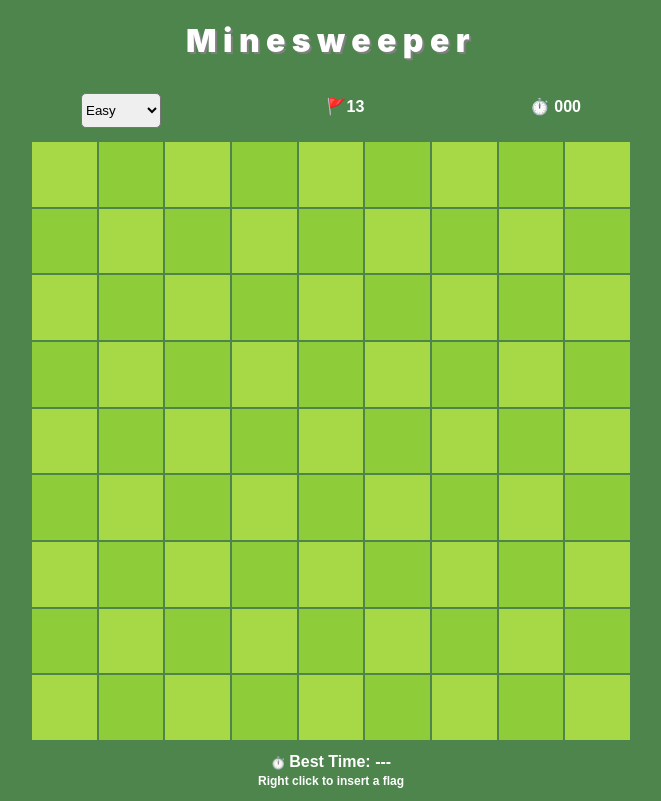
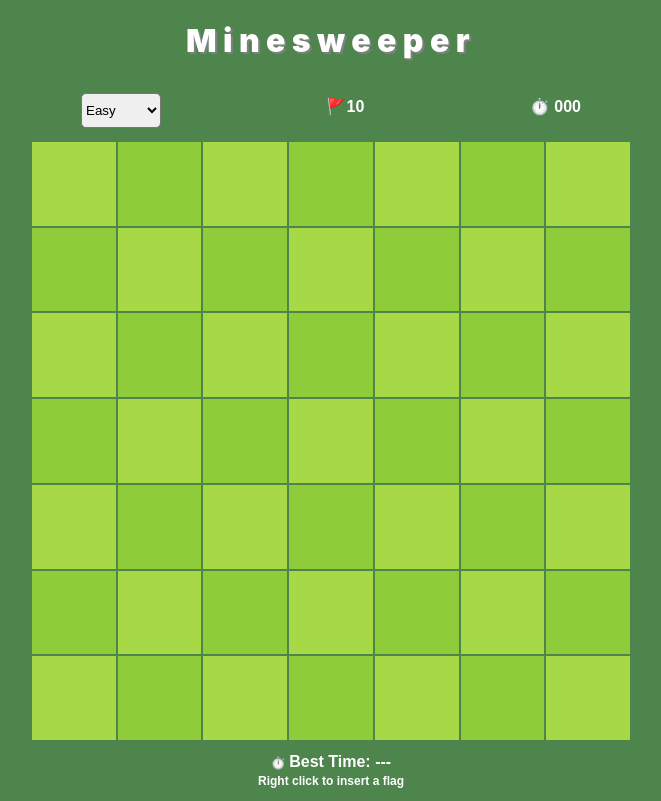
Before and after one commit to tangyvo/minesweeper-react, a React (Create React App) app: page / in a window 1280 px wide. Shown: the whole page, without its empty margins (309-970 px from the left). Built offline with nearby package versions, Linux system fonts and the light colour scheme.

Commit message:
fix play again btn

```diff
--- a/src/App.js
+++ b/src/App.js
@@ -17,7 +17,7 @@ import GameOver from "./Components/GameOver";
 import BestTime from "./Components/BestTime";
 
 const App = () => {
-  const [level, setLevel] = useState(9);
+  const [level, setLevel] = useState(7);
   const [grid, setGrid] = useState([]);
   const [bombs, setBombs] = useState([]);
   let bombCount = Math.floor(level * 1.5);
@@ -312,7 +312,7 @@ const App = () => {
           touchStart={touchStart}
           touchEnd={touchEnd}
         />
-        <GameOver gameOver={gameOver} gameWon={gameWon} reset={reset} />
+        <GameOver gameOver={gameOver} gameWon={gameWon} reset={(gameOver || gameWon) ? reset : null} />
         <StyleMenu>
           <BestTime bestTime={bestTime} />
         </StyleMenu>
--- a/src/Components/GameOver.jsx
+++ b/src/Components/GameOver.jsx
@@ -8,14 +8,14 @@ const GameOver = ({ gameOver, gameWon, reset }) => {
       {gameOver ? (
         <StyleGameOver>
           <h2>Game Over</h2>
-          <button onClick={reset} disabled={gameOver ? false : true}>
+          <button onClick={reset}>
             Play Again
           </button>
         </StyleGameOver>
       ) : gameWon ? (
         <StyleGameOver>
           <h2>You've Won</h2>
-          <button onClick={reset} disabled={gameWon ? false : true}>
+          <button onClick={reset}>
             Play Again
           </button>
         </StyleGameOver>
```
